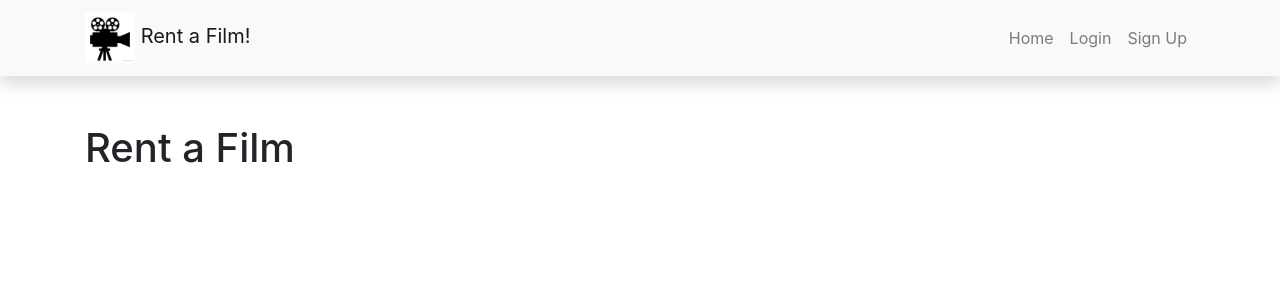
After one commit to JurgisGit/DVD-Rent, a Django app: page /login in a window 1280 px wide. The commit adds this page. Shown: the top 300 px of the page. Run offline with Django 4.2, Linux system fonts and the light colour scheme; some libraries are stand-ins or nearby versions.

Commit message:
new routese

```diff
--- a/website/templates/base.html
+++ b/website/templates/base.html
@@ -26,8 +26,9 @@
         </button>
         <div class="collapse navbar-collapse" id="navbarResponsive">
             <ul class="navbar-nav ml-auto">
-                <li class="nav-item"><a class="nav-link" href="{% url 'index'%}">Mano knygos</a></li>
-                <li class="nav-item"><a class="nav-link" href="{% url 'index'%}">Mano knygos</a></li>
+                <li class="nav-item"><a class="nav-link" href="{% url 'index'%}">Home</a></li>
+                <li class="nav-item"><a class="nav-link" href="{% url 'login'%}">Login</a></li>
+                <li class="nav-item"><a class="nav-link" href="{% url 'signup'%}">Sign Up</a></li>
             </ul>
         </div>
     </div>
--- /dev/null
+++ b/website/templates/login.html
@@ -0,0 +1,6 @@
+{% extends "base.html" %}
+
+{% block content %}
+<h1>Rent a Film</h1>
+
+{% endblock %}
--- /dev/null
+++ b/website/templates/signup.html
@@ -0,0 +1,6 @@
+{% extends "base.html" %}
+
+{% block content %}
+<h1>Register</h1>
+
+{% endblock %}
--- a/website/urls.py
+++ b/website/urls.py
@@ -3,4 +3,6 @@ from . import views
 
 urlpatterns = [
     path('', views.index, name='index'),
+    path('login', views.login, name='login'),
+    path('signup', views.signup, name='signup'),
 ]
--- a/website/views.py
+++ b/website/views.py
@@ -4,7 +4,15 @@ from django.template import loader
 
 def index(request):
     template = loader.get_template('index.html')
-    context = {
+    context = {}
+    return HttpResponse(template.render(context, request))
 
-    }
+def login(request):
+    template = loader.get_template('login.html')
+    context = {}
     return HttpResponse(template.render(context, request))
+
+def signup(request):
+    template = loader.get_template('signup.html')
+    context = {}
+    return HttpResponse(template.render(context, request))
```
